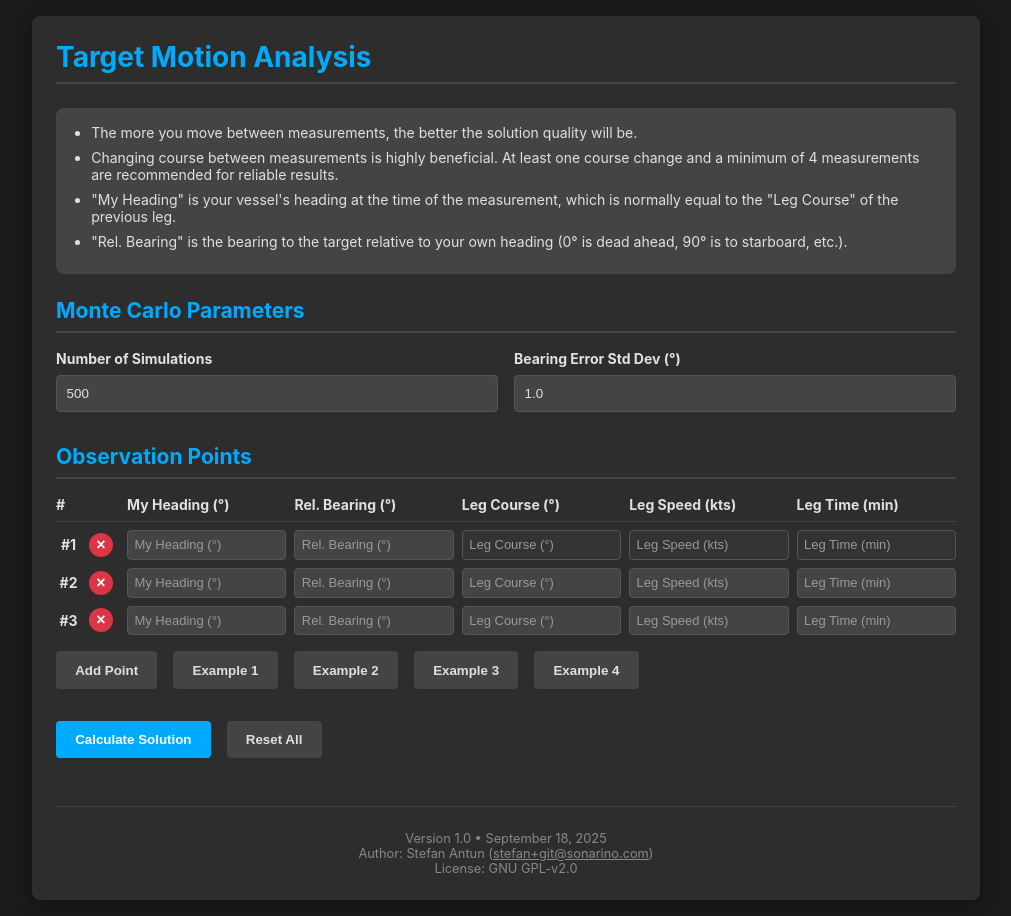
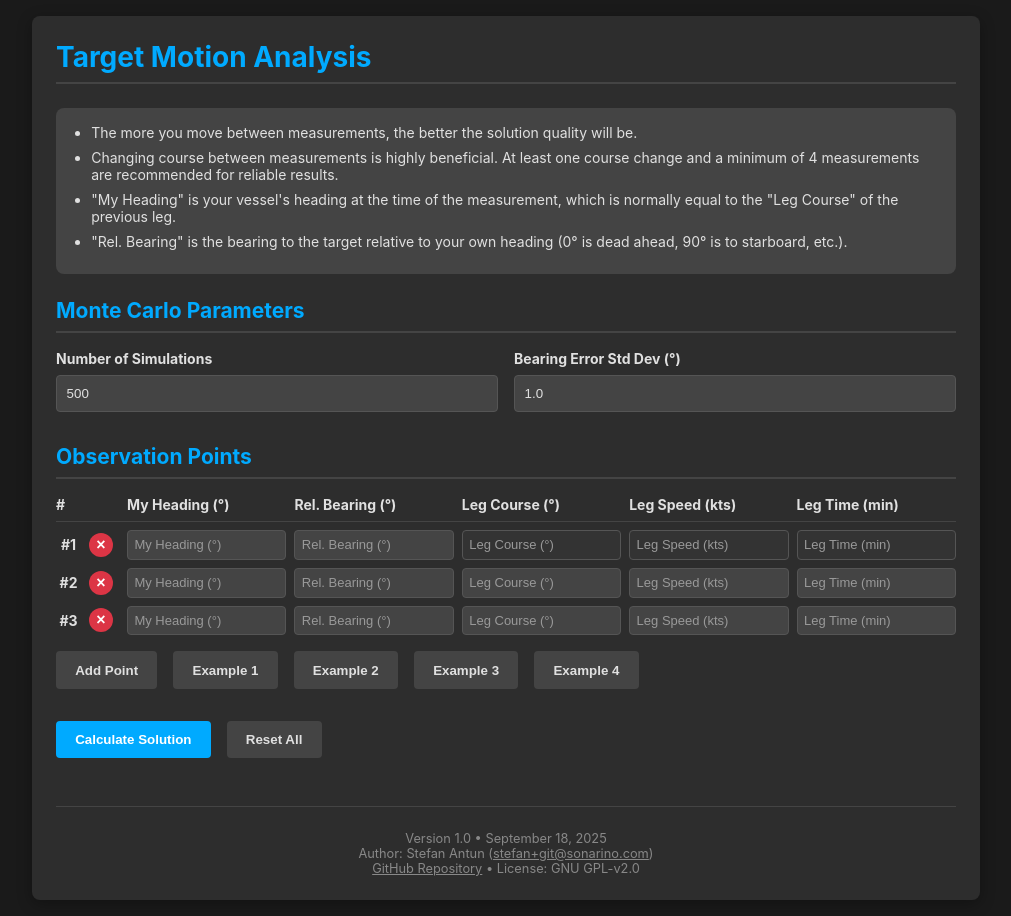
Before and after one commit to ByteBrigand/tma-simulator, a plain HTML site: page index.html in a window 1280 px wide. Shown: the whole page, without its empty margins (134-1145 px from the left). Drawn offline with Linux system fonts and the light colour scheme.

Commit message:
Update index.html

```diff
--- a/index.html
+++ b/index.html
@@ -288,6 +288,7 @@
         <div style="margin-top: 3rem; padding-top: 1.5rem; border-top: 1px solid var(--secondary-color); font-size: 0.8rem; color: #888; text-align: center;">
             Version 1.0 • September 18, 2025<br>
             Author: Stefan Antun (<a href="mailto:stefan+git@sonarino.com" style="color: inherit; text-decoration: underline;">stefan+git@sonarino.com</a>)<br>
+            <a href="https://github.com/ByteBrigand/tma-simulator" style="color: inherit; text-decoration: underline;">GitHub Repository</a> •
             License: GNU GPL-v2.0
         </div>
     </div>
```
